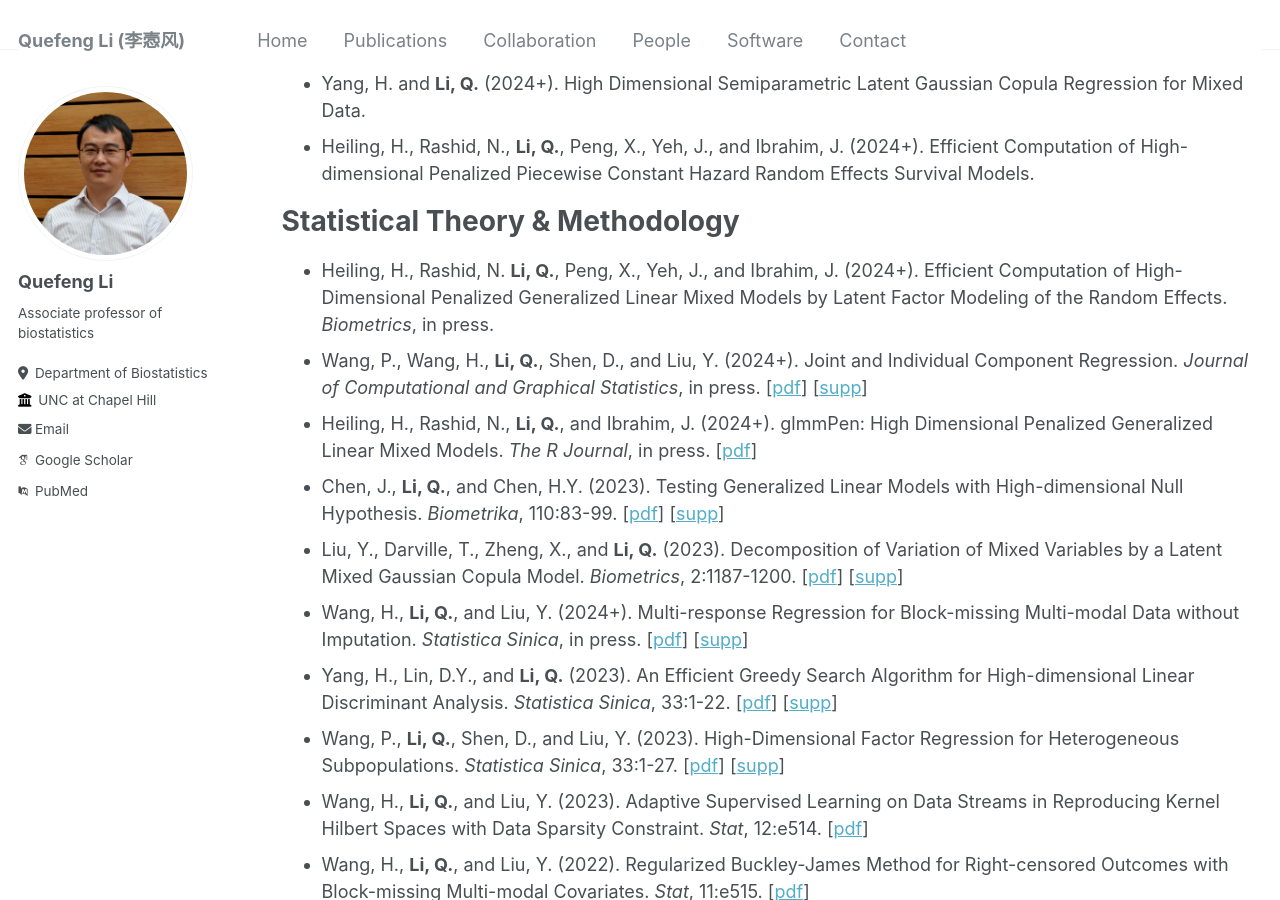
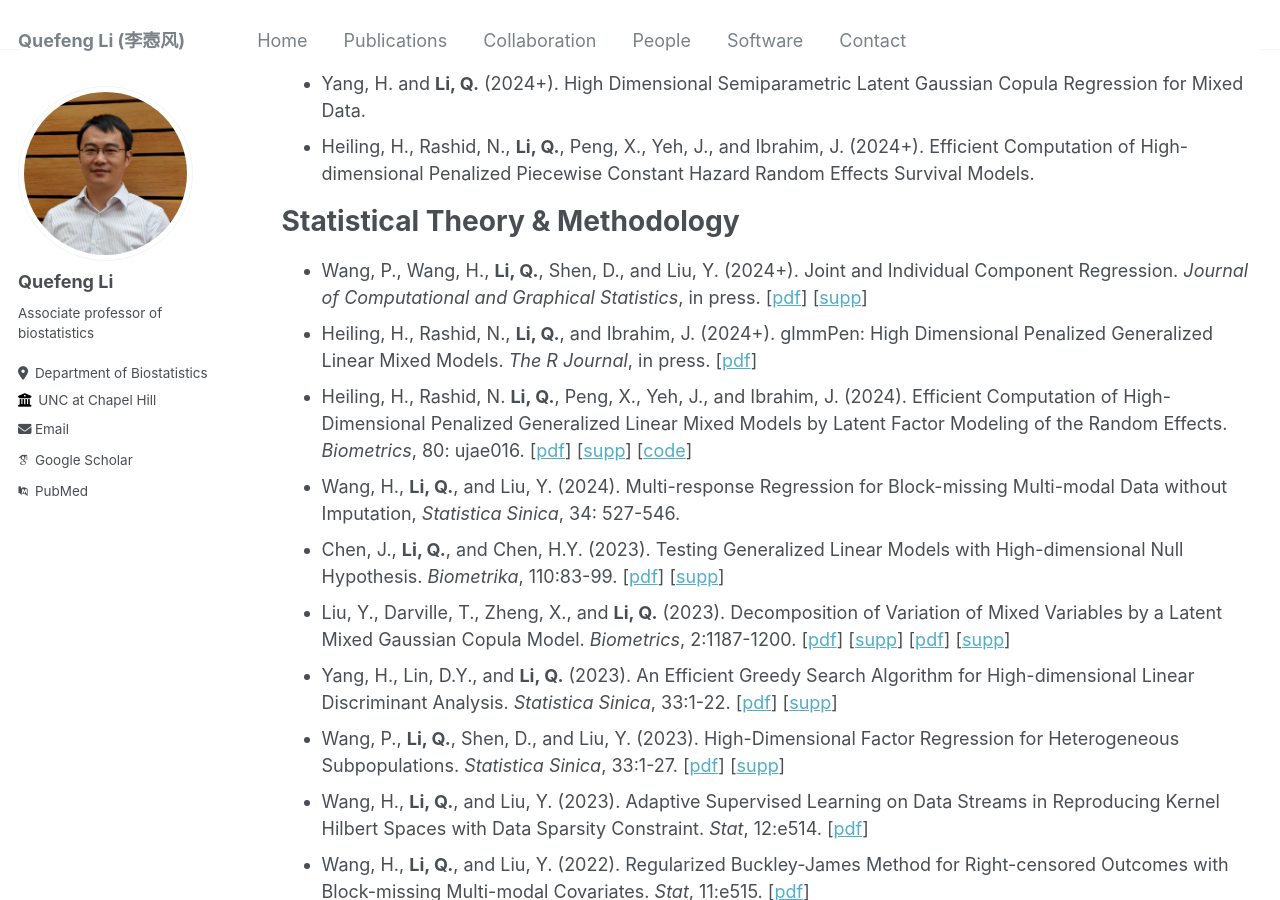
Before and after one commit to quefengli/quefengli.github.io, a Jekyll site: the page built from _pages/publications.md, in a window 1280 px wide and 900 px high, scrolled down 388 px. Built offline with Jekyll 4.4.1, drawn with Linux system fonts in a browser that asks for light colours; some web fonts are replaced.

Commit message:
publication update

```diff
--- a/_pages/publications.md
+++ b/_pages/publications.md
@@ -19,18 +19,22 @@ _Disclaimer: The pdf files posted here are merely for convenience. You should no
     Penalized Piecewise Constant Hazard Random Effects Survival Models.
 
 # Statistical Theory & Methodology
--   Heiling, H., Rashid, N. **Li, Q.**, Peng, X., Yeh, J., and Ibrahim, J. (2024+). Efficient Computation of High-Dimensional
-    Penalized Generalized Linear Mixed Models by Latent Factor Modeling of the Random Effects. <span class="underline">*Biometrics*</span>, in press.
--   Wang, P., Wang, H., **Li, Q.**, Shen, D., and Liu, Y. (2024+). Joint and Individual Component Regression. <span class="underline">*Journal of
-    Computational and Graphical Statistics*</span>, in press. [[pdf](../files/publication/JCGS2024.pdf)] [[supp](../files/publication/JCGS2024_supp.pdf)]
+-   Wang, P., Wang, H., **Li, Q.**, Shen, D., and Liu, Y. (2024+). Joint and Individual Component Regression. <span
+    class="underline">*Journal of Computational and Graphical Statistics*</span>, in
+    press. [[pdf](../files/publication/JCGS2024.pdf)] [[supp](../files/publication/JCGS2024_supp.pdf)]
 -   Heiling, H., Rashid, N., **Li, Q.**, and Ibrahim, J. (2024+). glmmPen: High Dimensional Penalized Generalized Linear Mixed
     Models. <span class="underline">*The R Journal*</span>, in press. [[pdf](../files/publication/RJournal2023.pdf)]
+-   Heiling, H., Rashid, N. **Li, Q.**, Peng, X., Yeh, J., and Ibrahim, J. (2024). Efficient Computation of High-Dimensional
+    Penalized Generalized Linear Mixed Models by Latent Factor Modeling of the Random Effects. <span
+    class="underline">*Biometrics*</span>, 80: ujae016. [[pdf](../files/publication/Biometrics2024.pdf)]
+    [[supp](../files/publication/Biometrics2024_supp.pdf)] [[code](../files/publication/Biometrics2024_code.zip)]
+-   Wang, H., **Li, Q.**, and Liu, Y. (2024). Multi-response Regression for Block-missing Multi-modal Data without
+    Imputation,  <span class="underline">*Statistica Sinica*</span>, 34: 527-546.
 -   Chen, J., **Li, Q.**, and Chen, H.Y. (2023). Testing Generalized Linear Models with High-dimensional Null
     Hypothesis. <span class="underline">*Biometrika*</span>, 110:83-99. [[pdf](../files/publication/Biometrika2022.pdf)] [[supp](../files/publication/Biometrika2022_supp.pdf)]
 -   Liu, Y., Darville, T., Zheng, X., and **Li, Q.** (2023). Decomposition of Variation of Mixed Variables by a Latent
     Mixed Gaussian Copula Model. <span class="underline">*Biometrics*</span>, 2:1187-1200. [[pdf](../files/publication/Biometrics2022.pdf)] [[supp](../files/publication/Biometrics2022_supp.pdf)]
--   Wang, H., **Li, Q.**, and Liu, Y. (2024+). Multi-response Regression for Block-missing Multi-modal Data without
-    Imputation. <span class="underline">*Statistica Sinica*</span>, in press. [[pdf](../files/publication/Sinica2024.pdf)] [[supp](../files/publication/Sinica2024_supp.pdf)]
+[[pdf](../files/publication/Sinica2024.pdf)] [[supp](../files/publication/Sinica2024_supp.pdf)]
 -   Yang, H., Lin, D.Y., and **Li, Q.** (2023). An Efficient Greedy Search Algorithm for High-dimensional Linear Discriminant
     Analysis. <span class="underline">*Statistica Sinica*</span>, 33:1-22. [[pdf](../files/publication/Sinica2022.pdf)] [[supp](../files/publication/Sinica2022_supp.pdf)]
 -   Wang, P., **Li, Q.**, Shen, D., and Liu, Y. (2023). High-Dimensional Factor Regression for Heterogeneous
```
Also changed, not shown: _pages/collaboration.md (+3 -1 lines), 3 other files.
